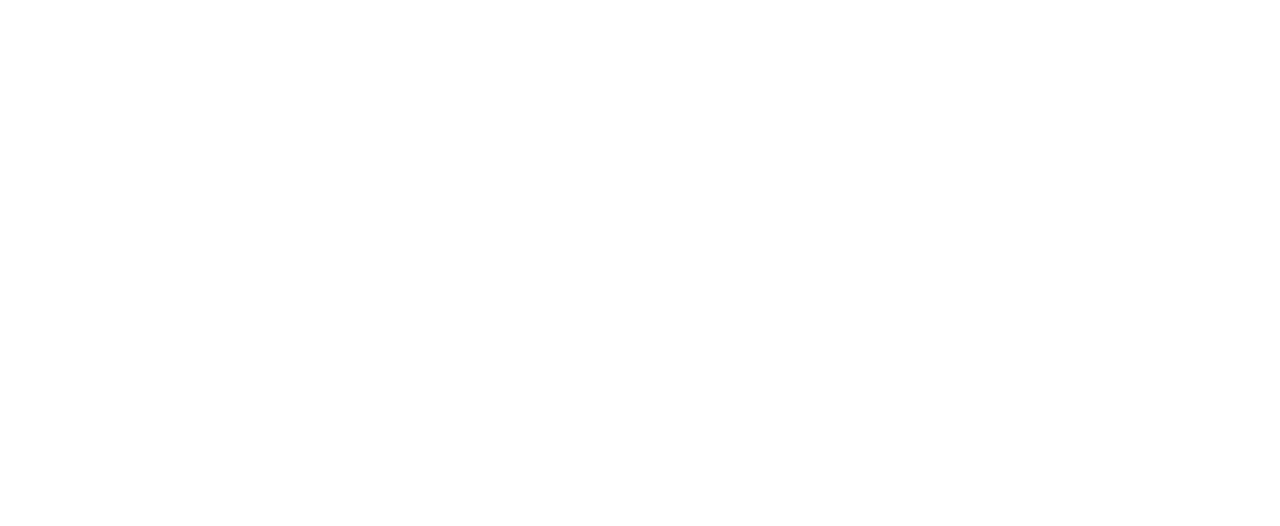
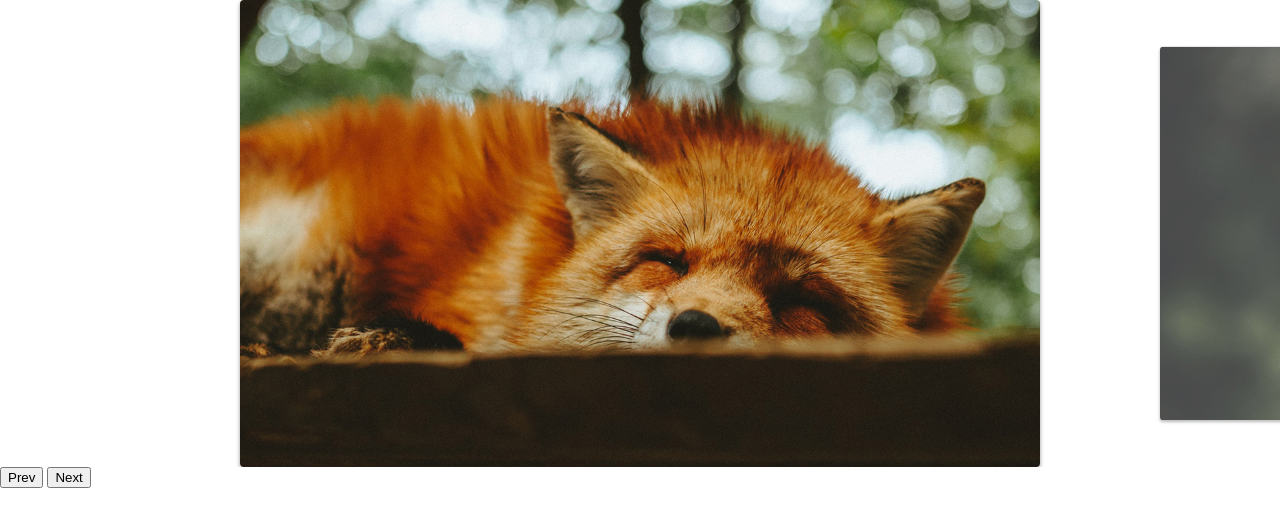
Before and after one commit to yu-araujos/slide, a plain HTML site: page index.html in a window 1280 px wide. Drawn offline with Linux system fonts and the light colour scheme.

Commit message:
navegação prev e next finalizada

```diff
--- a/css/style.css
+++ b/css/style.css
@@ -0,0 +1,45 @@
+body {
+    margin: 0px;
+  }
+
+  ul {
+    padding: 0px;
+    margin: 0px;
+    list-style: none;
+  }
+
+  img {
+    display: block;
+    max-width: 100%;
+  }
+
+  .slide-wrapper {
+    overflow: hidden;
+  }
+
+  .slide {
+    display: flex;
+  }
+
+  .slide:hover{
+    will-change: transform;
+  }
+
+  .slide li {
+    flex-shrink: 0;
+    width: 80vw;
+    max-width: 800px;
+    margin: 0 20px;
+
+    border-radius: 4px;
+    overflow: hidden;
+    box-shadow: 0 2px 4px rgba(0, 0, 0, .4);
+    opacity: .8;
+    transform: scale(.8);
+    transition: .4s;
+  }
+
+  .slide li.active {
+    opacity: 1;
+    transform: scale(1);
+  }
--- a/index.html
+++ b/index.html
@@ -1,13 +1,30 @@
 <!DOCTYPE html>
-<html lang="pt-br">
+<html lang="en">
 <head>
   <meta charset="UTF-8">
-  <meta http-equiv="X-UA-Compatible" content="IE=edge">
   <meta name="viewport" content="width=device-width, initial-scale=1.0">
-  <title>Slide - Curso JavaScript</title>
+  <meta http-equiv="X-UA-Compatible" content="ie=edge">
+  <title>Slide Curso JavaScript</title>
   <link rel="stylesheet" href="css/style.css">
 </head>
 <body>
-  <script tyoe="module" src="js/script.js"></script>
+
+  <div class="slide-wrapper">
+    <ul class="slide">
+      <li><img src="img/foto1.jpg" alt=""></li>
+      <li><img src="img/foto2.jpg" alt=""></li>
+      <li><img src="img/foto3.jpg" alt=""></li>
+      <li><img src="img/foto4.jpg" alt=""></li>
+      <li><img src="img/foto5.jpg" alt=""></li>
+      <li><img src="img/foto6.jpg" alt=""></li>
+    </ul>
+  </div>
+
+  <div class="arrow-nav">
+    <button class="prev">Prev</button>
+    <button class="next">Next</button>
+  </div>
+
+  <script type="module" src="./js/script.js"></script>
 </body>
 </html>
--- a/js/script.js
+++ b/js/script.js
@@ -0,0 +1,7 @@
+import { Slide, SlideNav } from "./slide.js";
+
+const slide = new SlideNav('.slide', '.slide-wrapper');
+slide.init();
+slide.addArrow('.prev', '.next');
+
+console.log(slide);
--- /dev/null
+++ b/js/slide.js
@@ -0,0 +1,160 @@
+import debounce from './debounce.js';
+
+export class Slide {
+    constructor(slide, wrapper) {
+      this.slide = document.querySelector(slide)
+      this.wrapper = document.querySelector(wrapper);
+      this.dist = { finalPosition: 0, startX: 0, movement: 0 }
+      this.activeClass = 'active'
+    }
+
+    transition(active) {
+      this.slide.style.transition = active ? 'transform .3s' : '';
+    }
+
+    moveSlide(distX) {
+      this.dist.movePosition = distX;
+      this.slide.style.transform = `translate3d(${distX}px, 0, 0)`;
+    }
+
+    updatePosition(clientX) {
+      this.dist.movement = (this.dist.startX - clientX) * 1.6;
+      return this.dist.finalPosition - this.dist.movement;
+    }
+
+    onStart(event) {
+      let movetype;
+      if (event.type === 'mousedown') {
+        event.preventDefault();
+        this.dist.startX = event.clientX;
+        movetype = 'mousemove';
+      } else {
+        this.dist.startX = event.changedTouches[0].clientX;
+        movetype = 'touchmove';
+      }
+      this.wrapper.addEventListener(movetype, this.onMove);
+      this.transition(false);
+    }
+
+    onMove(event) {
+      const pointerPosition = (event.type === 'mousemove') ? event.clientX : event.changedTouches[0].clientX;
+      const finalPosition = this.updatePosition(pointerPosition);
+      this.moveSlide(finalPosition);
+    }
+
+    onEnd(event) {
+      const movetype = (event.type === 'mouseup') ? 'mousemove' : 'touchmove';
+      this.wrapper.removeEventListener(movetype, this.onMove);
+      this.dist.finalPosition = this.dist.movePosition;
+      this.transition(true);
+      this.changeSlideOnEnd();
+    }
+
+    changeSlideOnEnd() {
+      if (this.dist.movement > 120 && this.index.next !== undefined) {
+        this.activeNextSlide();
+      } else if (this.dist.movement < -120 && this.index.prev !== undefined) {
+        this.activePrevSlide();
+      } else {
+        this.changeSlide(this.index.active);
+      }
+    }
+
+    addSlideEvents() {
+      this.wrapper.addEventListener('mousedown', this.onStart);
+      this.wrapper.addEventListener('touchstart', this.onStart);
+      this.wrapper.addEventListener('mouseup', this.onEnd);
+      this.wrapper.addEventListener('touchend', this.onEnd);
+    }
+
+
+    // Slides config
+
+    slidePosition(slide) {
+      const margin = (this.wrapper.offsetWidth - slide.offsetWidth) / 2;
+      return -(slide.offsetLeft - margin);
+    }
+
+    slidesConfig() {
+      this.slideArray = [...this.slide.children].map((element) => {
+        const position = this.slidePosition(element);
+        return { position, element };
+      });
+    }
+
+    slidesIndexNav(index) {
+      const last = this.slideArray.length - 1;
+      this.index = {
+        prev: index ? index - 1 : undefined,
+        active: index,
+        next: index === last ? undefined : index + 1,
+      }
+    }
+
+    changeSlide(index) {
+      const activeSlide = this.slideArray[index];
+      this.moveSlide(activeSlide.position);
+      this.slidesIndexNav(index);
+      this.dist.finalPosition = activeSlide.position;
+      this.changeActiveClass();
+
+    }
+
+    changeActiveClass() {
+        this.slideArray.forEach((item) => item.element.classList.remove(this.activeClass));
+        this.slideArray[this.index.active].element.classList.add(this.activeClass);
+    }
+
+    activePrevSlide() {
+      if (this.index.prev !== undefined) this.changeSlide(this.index.prev);
+    }
+
+    activeNextSlide() {
+      if (this.index.next !== undefined) this.changeSlide(this.index.next);
+    }
+
+    onResize() {
+        setTimeout(() => {
+            this.slidesConfig();
+            this.changeSlide(this.index.active);
+        }, 1000)
+    }
+
+    addResizeEvent() {
+        window.addEventListener('resize', this.onResize);
+    }
+
+    bindEvents() {
+        this.onStart = this.onStart.bind(this);
+        this.onMove = this.onMove.bind(this);
+        this.onEnd = this.onEnd.bind(this);
+
+        this.activePrevSlide = this.activePrevSlide.bind(this);
+        this.activeNextSlide = this.activeNextSlide.bind(this);
+
+        this.onResize = debounce(this.onResize.bind(this), 200);
+      }
+
+    init() {
+      this.bindEvents();
+      this.transition(true);
+      this.addSlideEvents();
+      this.slidesConfig();
+      this.addResizeEvent();
+      this.changeSlide(0)
+      return this;
+    }
+  }
+
+  export class SlideNav extends Slide {
+    addArrow(prev, next) {
+      this.prevElement = document.querySelector(prev);
+      this.nextElement = document.querySelector(next)
+      this.addArrowEvent();
+    }
+
+    addArrowEvent() {
+      this.prevElement.addEventListener('click', this.activePrevSlide)
+      this.nextElement.addEventListener('click', this.activeNextSlide)
+    }
+  }
```
